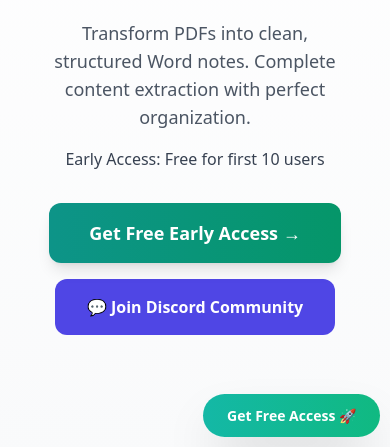
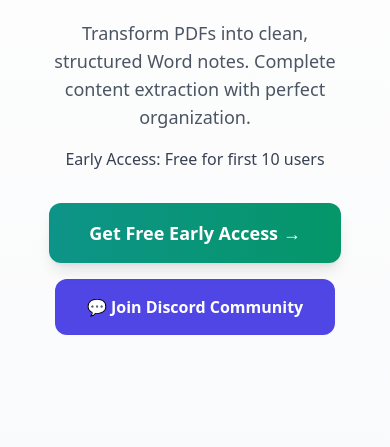
Before and after one commit to Alli667i/Notescraft_front, a plain HTML site: page index.html in a window 390 px wide. Shown: the part 397-844 px from the top of the page. Drawn offline with nearby package versions, Linux system fonts and the light colour scheme.

```diff
--- a/index.html
+++ b/index.html
@@ -836,13 +836,13 @@ No contracts or commitments required</p>
 
 
 
-  <!-- Sticky Mobile CTA -->
-  <div class="sticky-cta md:hidden">
-    <a href="https://forms.gle/Hu6bVsVnQNXYLGMt5" target="_blank"
-       class="cta-button bg-gradient-to-r from-teal-500 to-emerald-500 text-white px-6 py-3 rounded-full shadow-2xl font-bold text-sm">
-      Get Free Access 🚀
-    </a>
-  </div>
+<!--  &lt;!&ndash; Sticky Mobile CTA &ndash;&gt;-->
+<!--  <div class="sticky-cta md:hidden">-->
+<!--    <a href="https://forms.gle/Hu6bVsVnQNXYLGMt5" target="_blank"-->
+<!--       class="cta-button bg-gradient-to-r from-teal-500 to-emerald-500 text-white px-6 py-3 rounded-full shadow-2xl font-bold text-sm">-->
+<!--      Get Free Access 🚀-->
+<!--    </a>-->
+<!--  </div>-->
 
 
 
```
